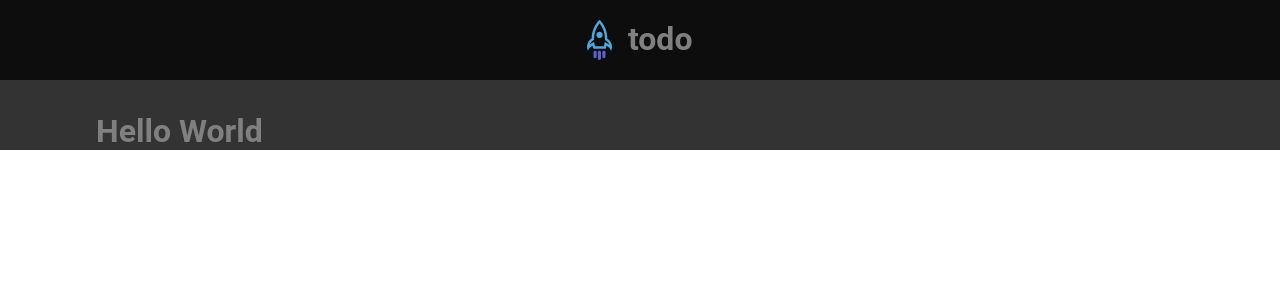
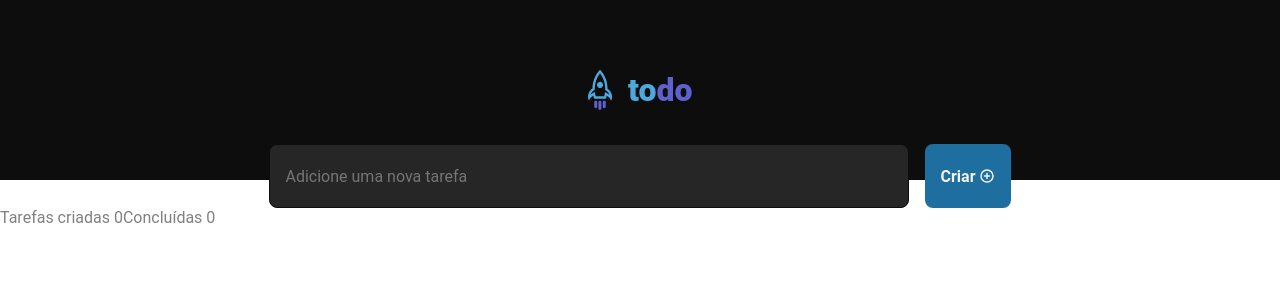
Before and after one commit to VitorFernandes-JS/desafio-to-do, a React (Vite) app: page / in a window 1280 px wide. Shown: the top 300 px of the page. Built offline with nearby package versions, Linux system fonts and the light colour scheme.

Commit message:
feat: new component TaskBox

```diff
--- a/package.json
+++ b/package.json
@@ -9,6 +9,7 @@
     "preview": "vite preview"
   },
   "dependencies": {
+    "phosphor-react": "^1.4.1",
     "react": "^18.2.0",
     "react-dom": "^18.2.0"
   },
--- a/src/App.module.css
+++ b/src/App.module.css
@@ -1,19 +1,54 @@
-.container {
-  background: var(--gray-400);
-}
-
-.app {
-  max-width: 70rem;
-  margin: 2rem auto;
-  padding: 0 1rem;
-
-  display: flex;
-  gap: 2rem;
-  align-items: flex-start;
-}
 
 @media (max-width: 768px) {
   html {
     font-size: 87.5%;
   }
 }
+
+.textareaAndButton {
+  display: flex;
+  flex-direction: row;
+  gap: 1rem;
+
+  margin-top: -2.25rem;
+  justify-content: center;
+}
+
+.textarea {
+  width: 40rem;
+  border-radius: 8px;
+  border: 1px solid var(--gray-700);
+  height: 4rem;
+  padding: 1rem;
+
+  font-size: 1rem;
+  font-family: "Roboto", sans-serif;
+  color: var(--gray-100);
+  background: var(--gray-500);
+  align-items: center;
+  padding-top: 1.3rem;
+  resize: none;
+  line-height: 1.4;
+}
+
+.buttonCreate {
+  padding: 0.30rem 1rem;
+  gap: 0.25rem;
+  justify-content: center;
+  align-items: center;
+
+  border-radius: 8px;
+  border: none;
+
+  font-size: 1rem;
+  background: var(--blue-dark);
+  color: var(--gray-100);
+  font-family: "Roboto", sans-serif;
+  font-weight: bold;
+  cursor: pointer;
+  display: flex;
+}
+
+.buttonCreate:hover {
+  filter: brightness(0.9);
+}
--- a/src/App.tsx
+++ b/src/App.tsx
@@ -1,18 +1,33 @@
 import { Header } from "./components/Header/Header";
+import { PlusCircle } from "phosphor-react";
 
 import styles from "./App.module.css";
 import "./global.css";
 
 export function App() {
   return (
-    <div className={styles.container}>
-      <Header/>
+    <div>
+      <Header />
 
-      <div className={styles.app}>
+      <div className={styles.textareaAndButton}>
+        <textarea
+          className={styles.textarea}
+          placeholder="Adicione uma nova tarefa"
+        ></textarea>
 
-        <main>
-        <h1>Hello World</h1>
-        </main>
+        <button className={styles.buttonCreate}>
+          <span className={styles.teste}>Criar</span>
+          <PlusCircle size={16} weight="bold" />
+        </button>
+      </div>
+
+      <div>
+        <span>Tarefas criadas 0</span>
+        <span>Concluídas 0</span>
+      </div>
+
+      <div>
+
       </div>
     </div>
   );
--- a/src/components/Header/Header.module.css
+++ b/src/components/Header/Header.module.css
@@ -2,7 +2,8 @@
     background-color: var(--gray-700);
     display: flex;
     justify-content: center;
-    height: 80px;
+    align-items: center;
+    height: 180px;
     padding: 1.25rem 0;
 }
 
@@ -10,3 +11,13 @@
     height: 2.5rem;
     margin-right: 1rem;
 }
+
+.textTo {
+    color: var(--blue);
+    font-weight: 800;
+}
+
+.textDo {
+    color: var(--purple-dark);
+    font-weight: 800;
+}
--- a/src/components/Header/Header.tsx
+++ b/src/components/Header/Header.tsx
@@ -6,7 +6,7 @@ export function Header() {
     return (
         <header className={styles.header}>
             <img src={logoRocket} alt="Logo React" />
-            <h1>todo</h1>
+            <h1 className={styles.textTo}>to</h1><h1 className={styles.textDo}>do</h1>
         </header>
     );
 }
```
Also changed, not shown: src/components/Header/TaskBox/TaskBox.tsx (added, +7 -0 lines), src/components/Header/TaskBox/TaskBox.module.css (added), src/components/InputTop/InputTop.tsx (deleted), 1 other file (tests, documents, lock files or other folders).
